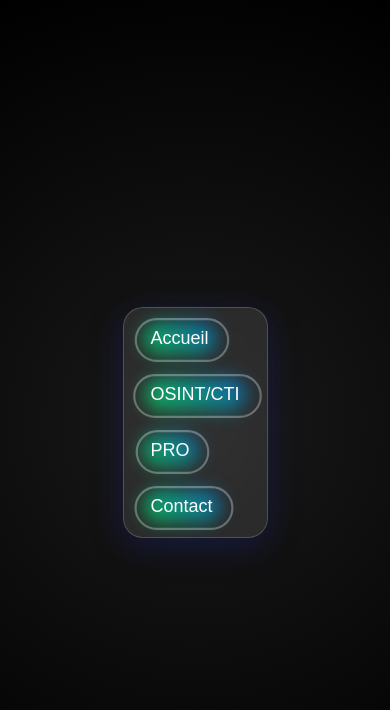
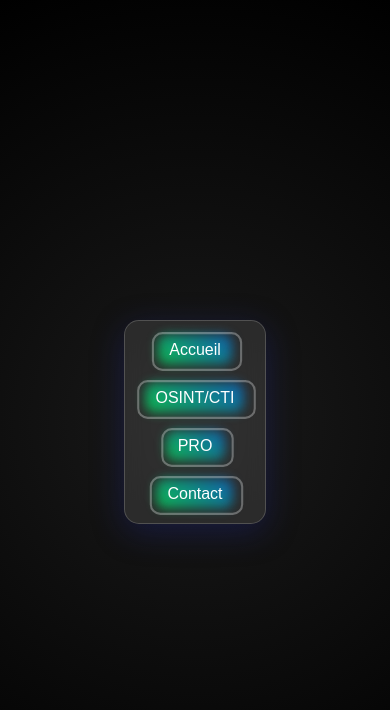
Before and after one commit to Darconex/darconex.github.io, a PHP site: page / in a window 390 px wide. Shown: the top 710 px of the page. Run offline with PHP 8.4, Linux system fonts and the light colour scheme.

Commit message:
Update styles.css

```diff
--- a/styles.css
+++ b/styles.css
@@ -17,38 +17,42 @@ body {
     padding: 20px;
 }
 
+/* Navbar Container */
 .navbar {
     background: rgba(255, 255, 255, 0.1);
     backdrop-filter: blur(10px);
-    padding: 20px 50px;
-    border-radius: 30px;
+    padding: 15px 30px;
+    border-radius: 20px;
     box-shadow: 0 8px 32px 0 rgba(31, 38, 135, 0.37);
     border: 1px solid rgba(255, 255, 255, 0.18);
-    position: relative;
-    max-width: 90%;
+    max-width: 100%;
+    width: 100%;
+    text-align: center;
 }
 
+/* Navigation List */
 .nav-list {
     list-style-type: none;
     display: flex;
+    flex-direction: row;
     justify-content: center;
-    gap: 30px;
+    gap: 20px;
     flex-wrap: wrap;
 }
 
+/* Navigation Item */
 .nav-item {
-    position: relative;
     margin: 10px 0;
 }
 
+/* Navigation Link */
 .nav-link {
     color: #fff;
     text-decoration: none;
-    font-size: 24px;
-    padding: 10px 20px;
+    font-size: 20px;
+    padding: 10px 15px;
+    position: relative;
     transition: color 0.3s ease, transform 0.3s ease;
-    position: relative;
-    z-index: 1;
 }
 
 .nav-link::before, .nav-link::after {
@@ -56,7 +60,7 @@ body {
     position: absolute;
     width: 100%;
     height: 100%;
-    border-radius: 30px;
+    border-radius: 10px;
     transition: transform 0.3s ease;
     z-index: -1;
 }
@@ -66,61 +70,36 @@ body {
     top: 0;
     left: 0;
     transform: scale(0.9);
-    filter: blur(15px);
+    filter: blur(8px);
 }
 
 .nav-link::after {
     border: 2px solid rgba(255, 255, 255, 0.3);
     top: 0;
     left: 0;
-    transform: scale(1.1);
+    transform: scale(1.05);
 }
 
 .nav-link:hover {
     color: #00f260;
-    transform: translateY(-5px);
+    transform: translateY(-3px);
 }
 
 .nav-item:hover .nav-link::before {
     transform: scale(1.1);
-    filter: blur(20px);
+    filter: blur(12px);
 }
 
 .nav-item:hover .nav-link::after {
-    transform: scale(1.2);
+    transform: scale(1.15);
     border-color: rgba(0, 242, 96, 0.5);
 }
 
 /* Responsive Design */
 @media (max-width: 768px) {
-    body {
-        padding: 10px;
-    }
     .navbar {
         padding: 15px 20px;
-        border-radius: 20px;
-        max-width: 100%;
-    }
-
-    .nav-list {
-        flex-direction: column;
-        gap: 20px;
-    }
-
-    .nav-link {
-        font-size: 20px;
-        padding: 10px 15px;
-    }
-}
-
-@media (max-width: 480px) {
-    body {
-        padding: 10px;
-    }
-    .navbar {
-        padding: 10px 15px;
-        border-radius: 20px;
-        max-width: 100%;
+        border-radius: 15px;
     }
 
     .nav-list {
@@ -130,14 +109,34 @@ body {
 
     .nav-link {
         font-size: 18px;
-        padding: 8px 12px;
+        padding: 10px 20px;
+    }
+}
+
+@media (max-width: 480px) {
+    body {
+        padding: 10px;
+    }
+
+    .navbar {
+        padding: 10px 15px;
+        border-radius: 15px;
+    }
+
+    .nav-list {
+        gap: 10px;
+    }
+
+    .nav-link {
+        font-size: 16px;
+        padding: 8px 15px;
     }
 
     .nav-link::before {
-        filter: blur(10px);
+        filter: blur(6px);
     }
 
     .nav-item:hover .nav-link::before {
-        filter: blur(15px);
+        filter: blur(10px);
     }
 }
```
